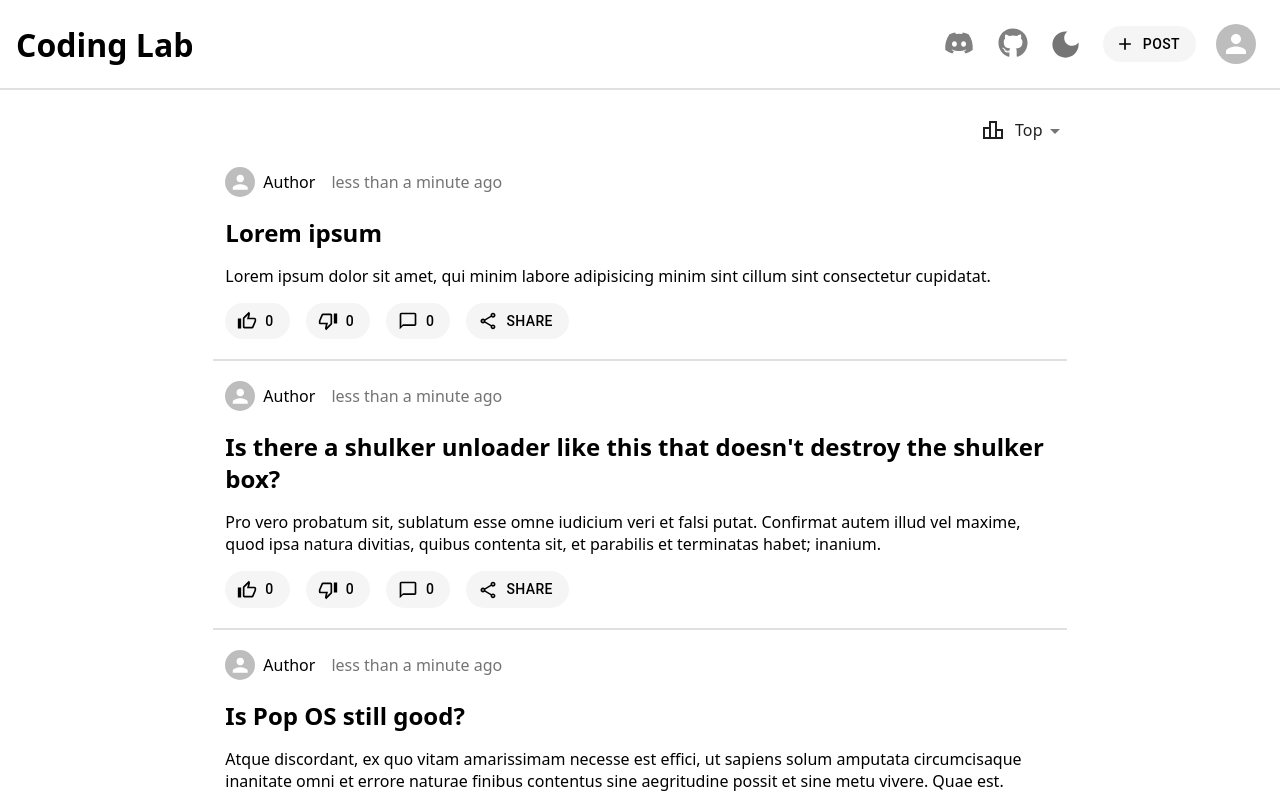
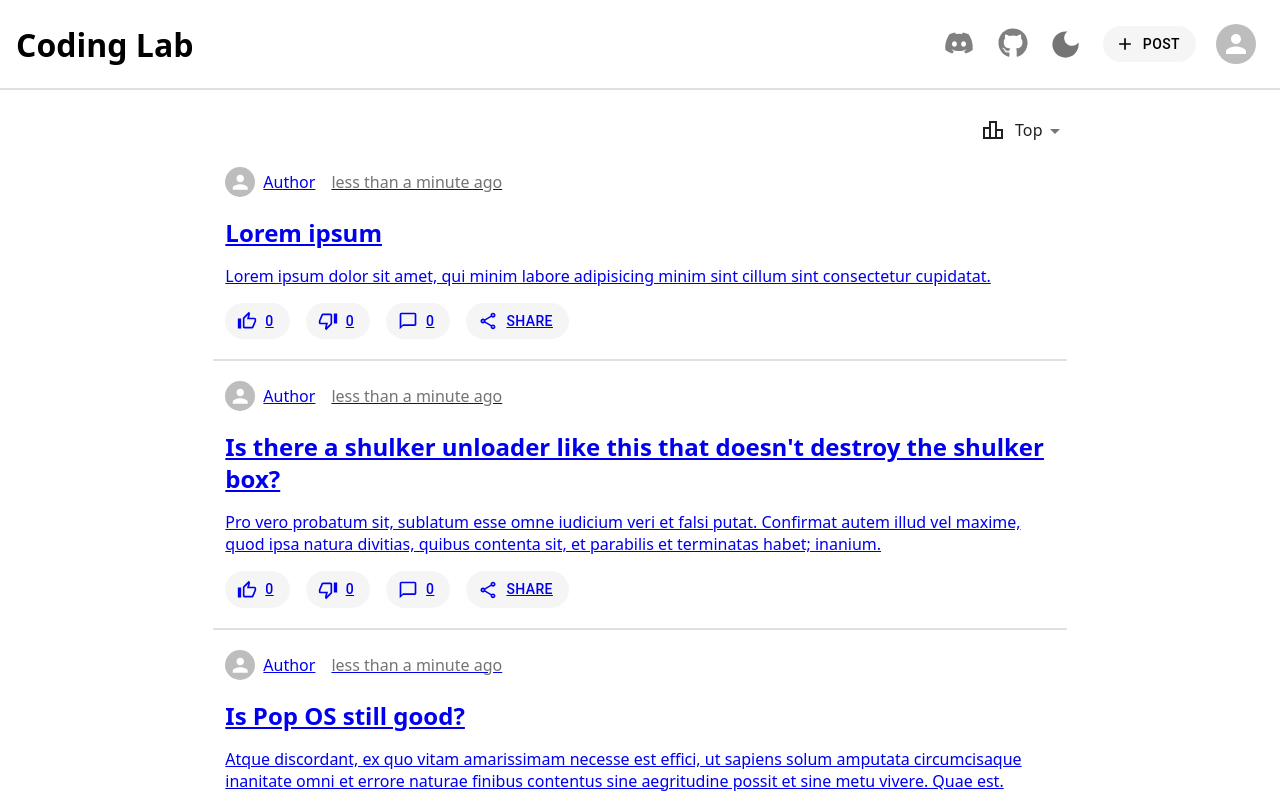
Before and after one commit to abiriadev/coding-lab, a React (Vite) app in the folder apps/frontend/: page / in a window 1280 px wide. Shown: the top 800 px of the page. Built offline with nearby package versions, Linux system fonts and the light colour scheme.

Commit message:
feat: add `<Link />`

```diff
--- a/apps/frontend/src/routes/index.tsx
+++ b/apps/frontend/src/routes/index.tsx
@@ -11,6 +11,7 @@ import {
 	LocalFireDepartmentOutlined,
 	History,
 } from '@mui/icons-material'
+import { Link } from 'react-router-dom'
 import { data } from '@/data'
 
 export const IndexPage = () => {
@@ -64,11 +65,17 @@ export const IndexPage = () => {
 									title,
 									content,
 								}) => (
-									<PostPreview
-										key={id}
-										title={title}
-										content={content}
-									/>
+									<Link
+										to={`/posts/${id}`}
+									>
+										<PostPreview
+											key={id}
+											title={title}
+											content={
+												content
+											}
+										/>
+									</Link>
 								),
 							)}
 						</Stack>
```
